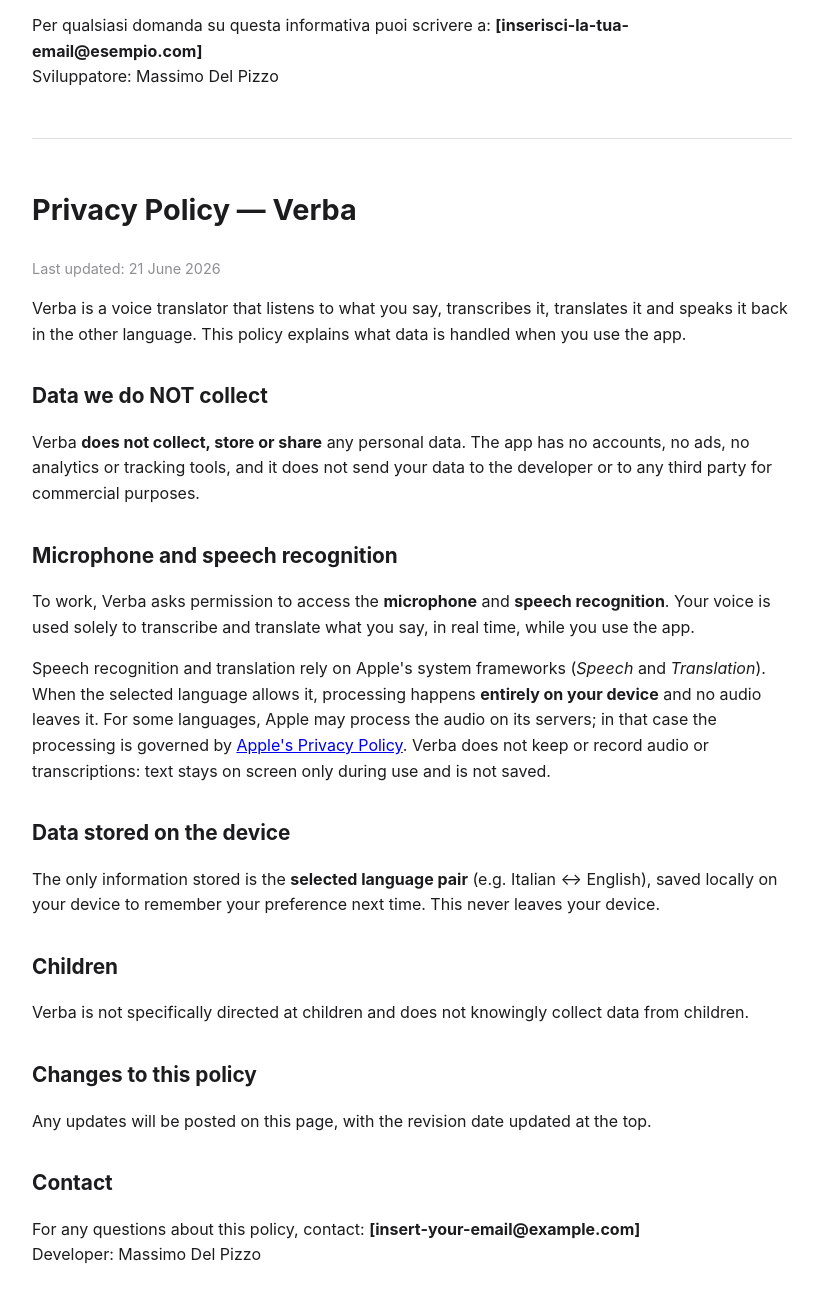
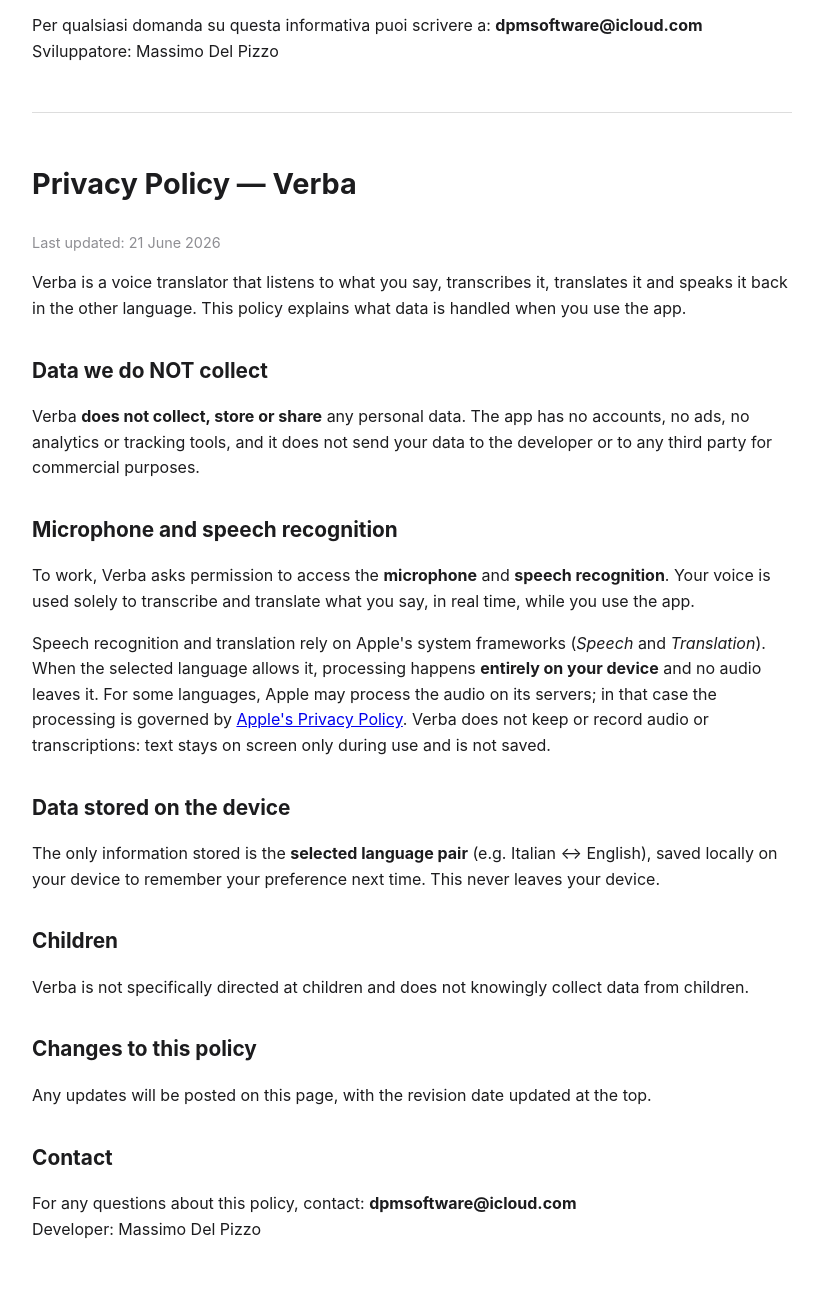
Before and after one commit to Massimo7852/verba-privacy, a plain HTML site: page index.html in a window 1280 px wide. Shown: the part 1199-2499 px from the top of the page, without its empty margins (228-1051 px from the left). Drawn offline with Linux system fonts and the light colour scheme.

Commit message:
Set contact email in privacy policy

```diff
--- a/index.html
+++ b/index.html
@@ -76,7 +76,7 @@
 
     <h2>Contatti</h2>
     <p>Per qualsiasi domanda su questa informativa puoi scrivere a:
-    <strong>[inserisci-la-tua-email@esempio.com]</strong><br>
+    <strong>dpmsoftware@icloud.com</strong><br>
     Sviluppatore: Massimo Del Pizzo</p>
   </section>
 
@@ -125,7 +125,7 @@
 
     <h2>Contact</h2>
     <p>For any questions about this policy, contact:
-    <strong>[insert-your-email@example.com]</strong><br>
+    <strong>dpmsoftware@icloud.com</strong><br>
     Developer: Massimo Del Pizzo</p>
   </section>
 
```
